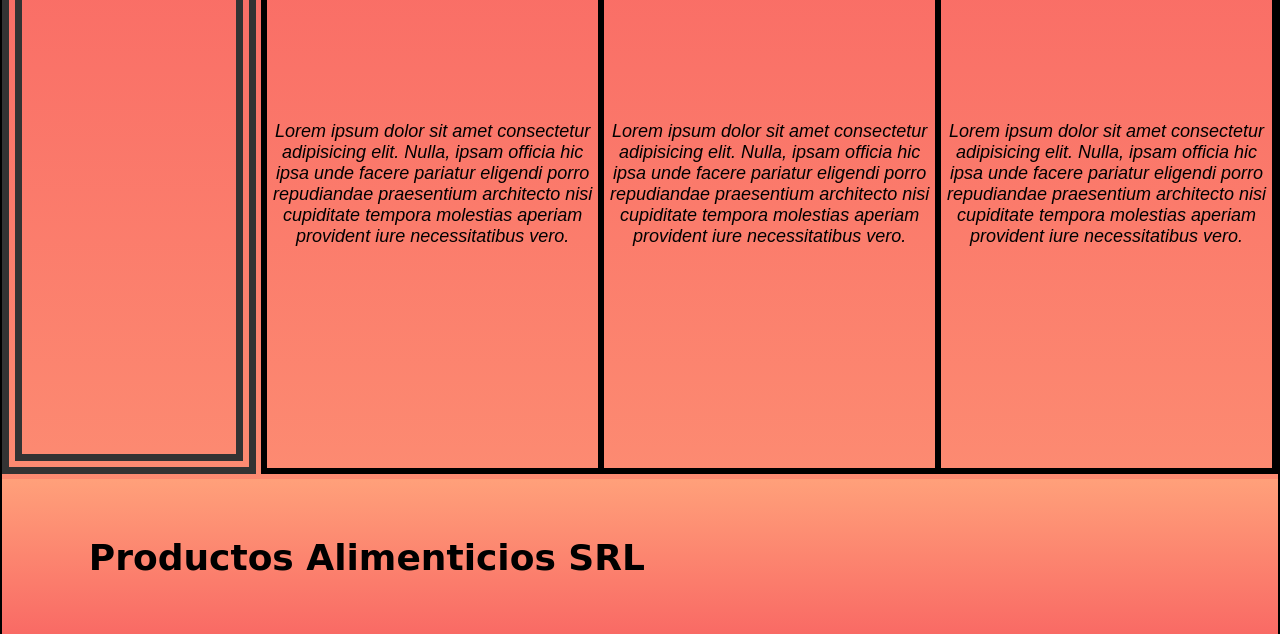
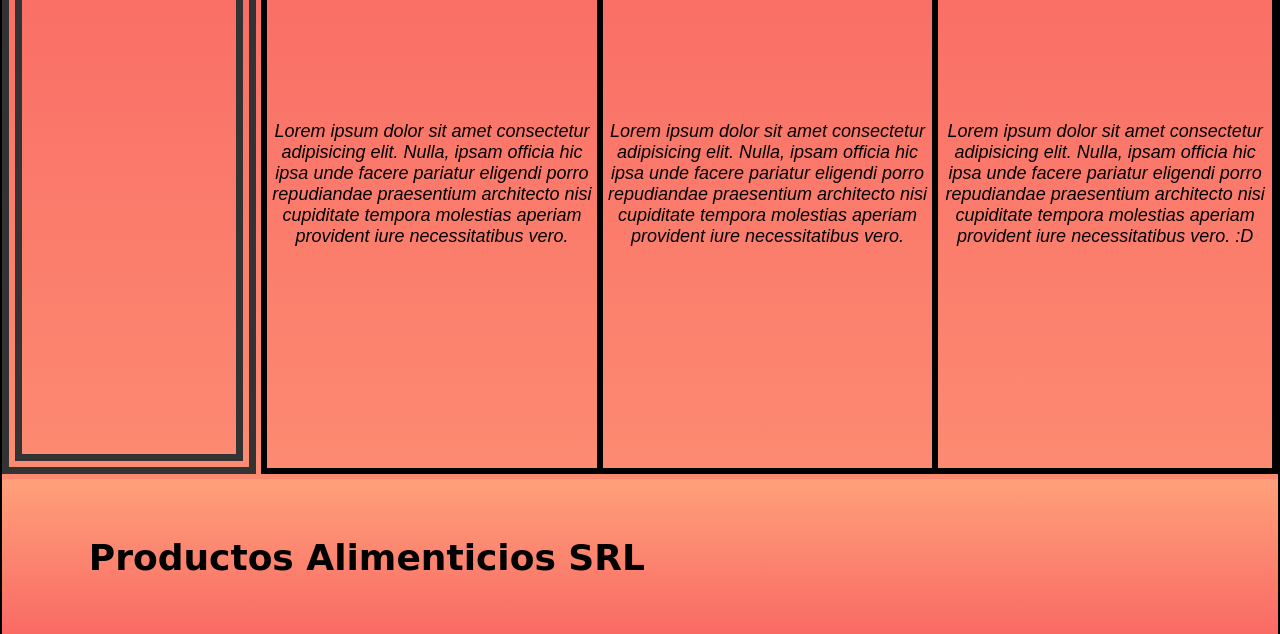
Before and after one commit to feden28/Productos-Alimenticios, a plain HTML site: page index.html in a window 1280 px wide. Shown: the part 1320-1954 px from the top of the page. Drawn offline with Linux system fonts and the light colour scheme.

Commit message:
edicion de texto

```diff
--- a/index.html
+++ b/index.html
@@ -107,7 +107,7 @@
                     eligendi porro repudiandae praesentium architecto nisi cupiditate tempora molestias aperiam
                     provident
                     iure
-                    necessitatibus vero.
+                    necessitatibus vero. :D
                 </p>
             </div>
 
```
